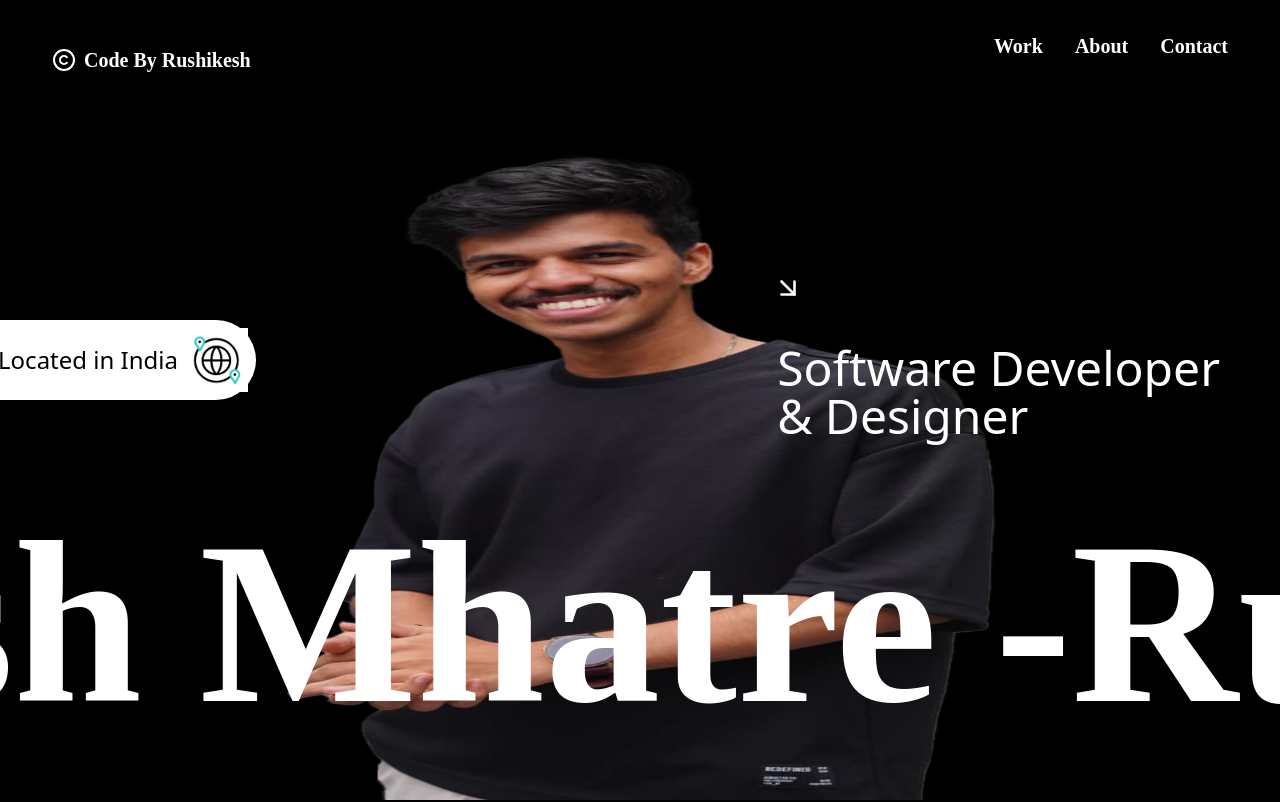
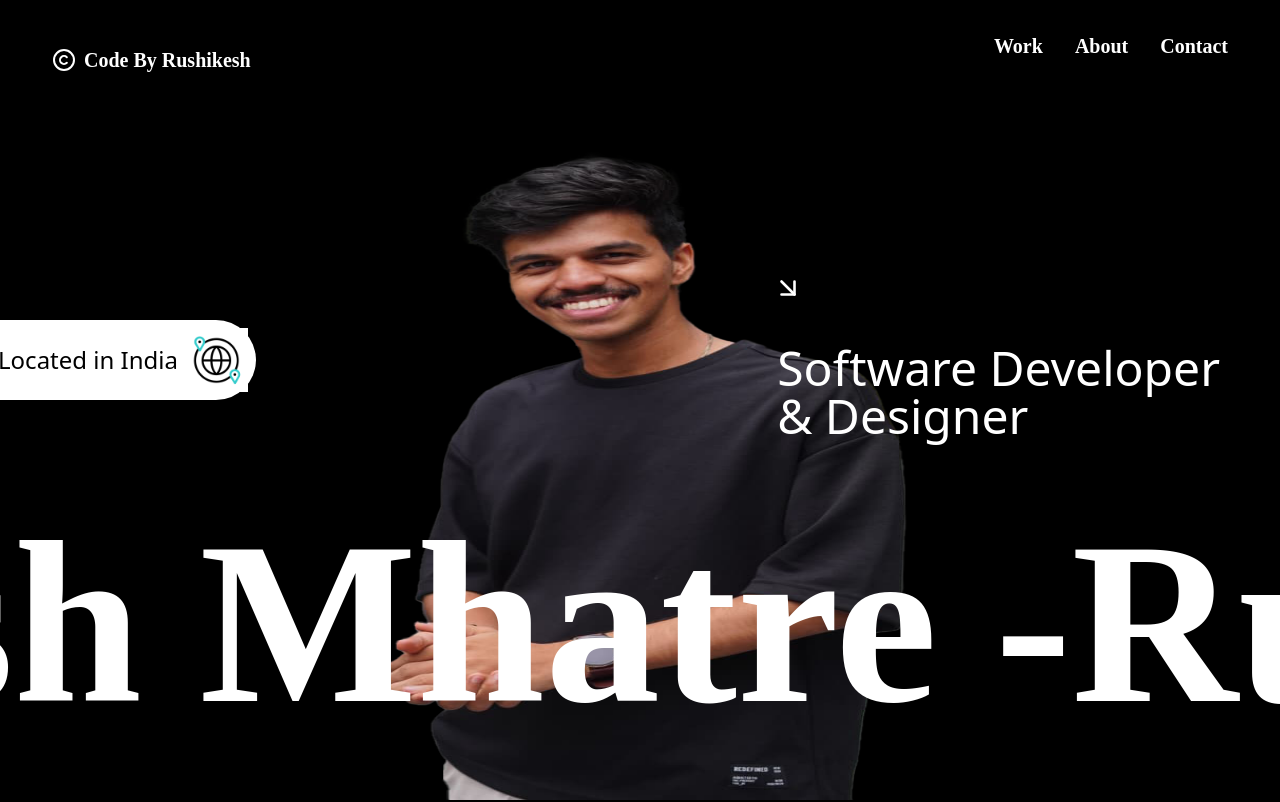
Before and after one commit to rushikesh-2104/portfolio, a Next.js app: page / in a window 1280 px wide. Shown: the top 802 px of the page. Built offline with nearby package versions, Linux system fonts and the light colour scheme.

Commit message:
profile pic size fixed

```diff
--- a/components/ui/skiper-ui/skiper62.tsx
+++ b/components/ui/skiper-ui/skiper62.tsx
@@ -99,7 +99,7 @@ const Skiper62 = () => {
               <Image
                 src="/rushi.png"
                 alt="Rushikesh"
-                width={1200}
+                width={900}
                 height={1000}
                 className="relative h-[100vh] bottom-0"
               />
```
